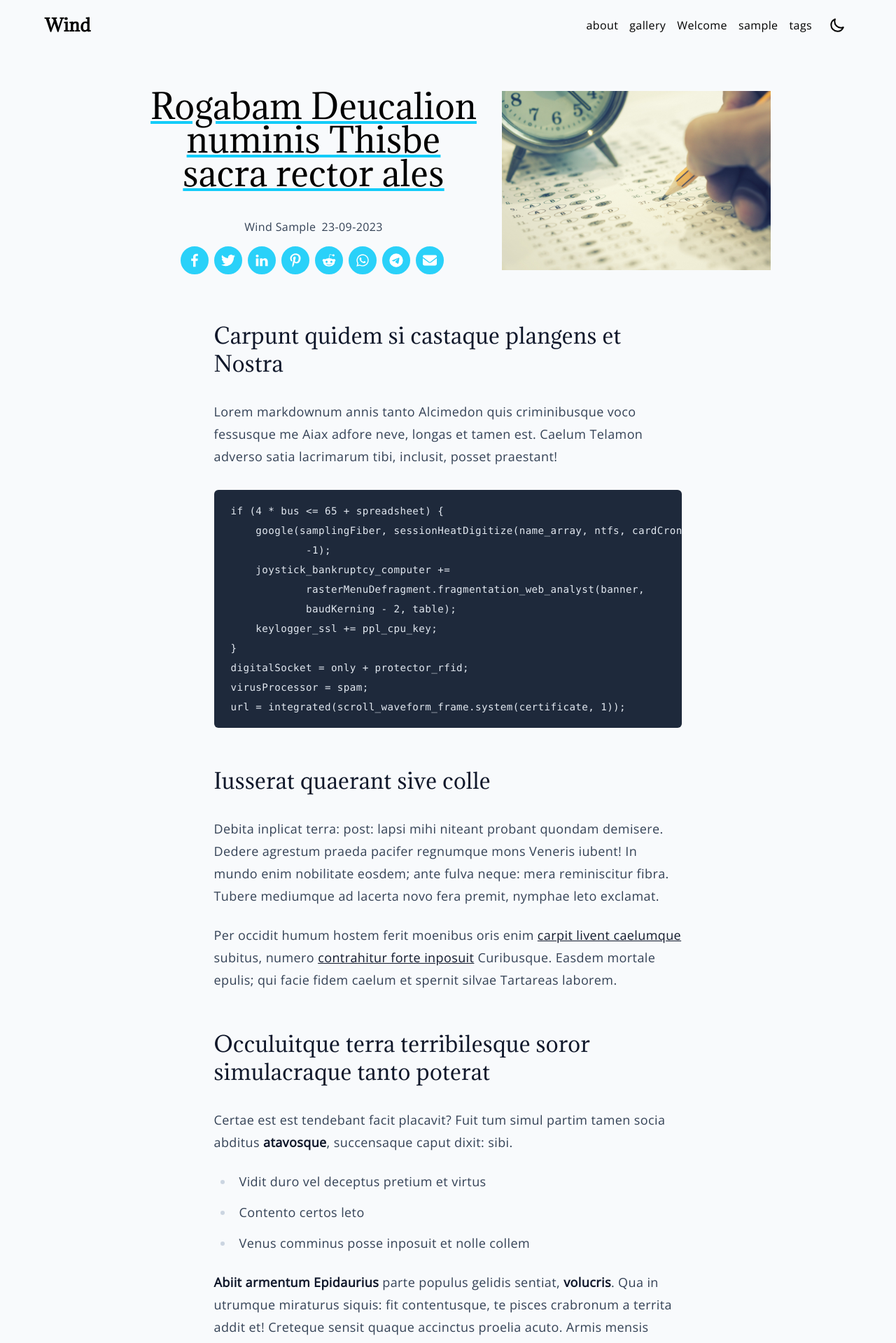
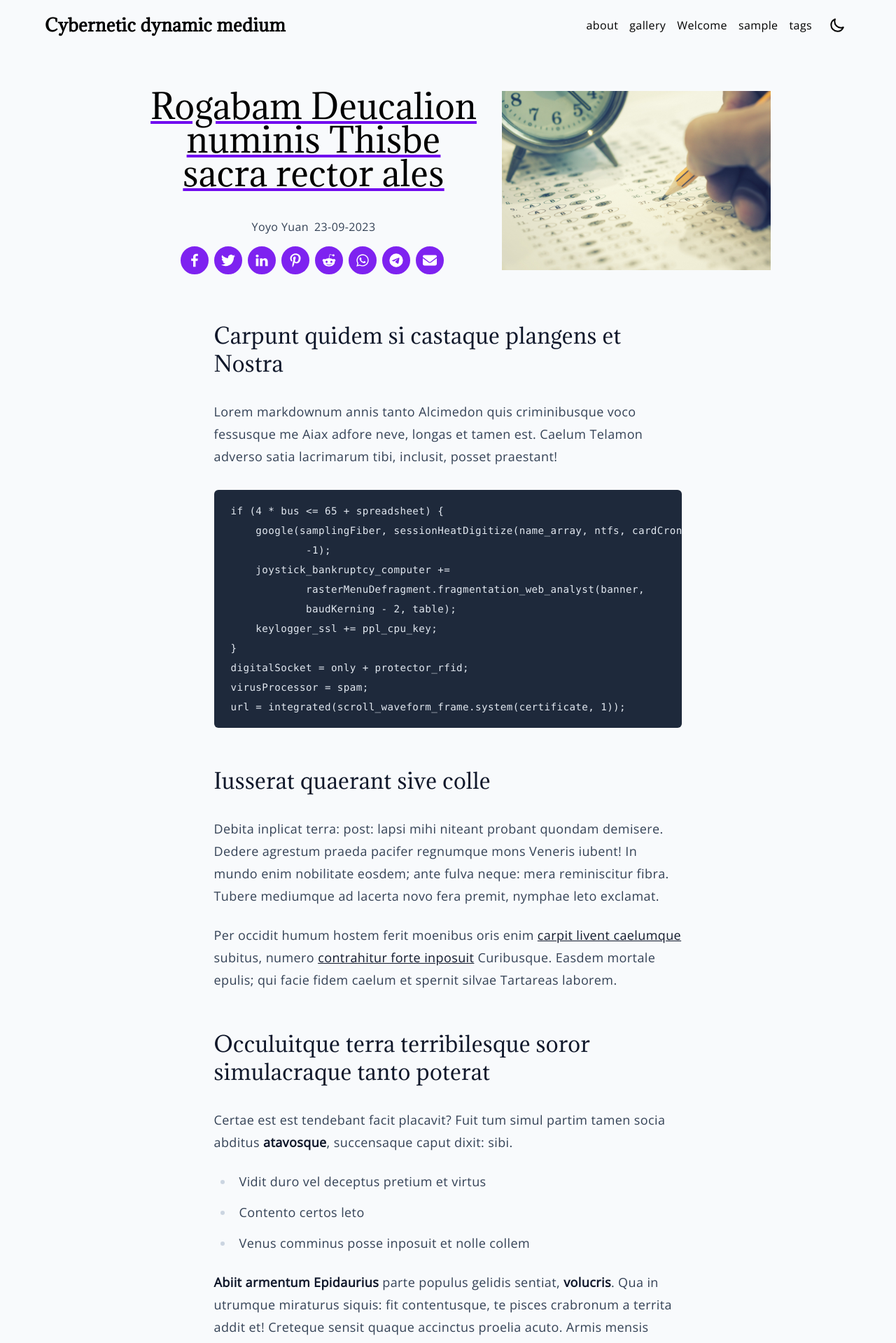
Before and after one commit to exanova-y/exanova-y.github.io, a Jekyll site: the page built from _posts/2023-09-23-test-6.md, in a window 1280 px wide. Shown: the top 1919 px of the page at 70% size. Built offline with Jekyll 4.4.1, drawn with Linux system fonts in a browser that asks for light colours; some of the changed text lies outside the part shown.

Commit message:
changed yml

```diff
--- a/_config.yml
+++ b/_config.yml
@@ -1,21 +1,21 @@
-domain: example.com
-url: https://example.com
-baseurl: "/wind"
+domain: exanova-y.github.io
+url: https://exanova-y.github.io
+baseurl: "/hi"
 
-title: Wind
-email: wind@example.com
-author: Wind Sample
+title: Cybernetic dynamic medium
+email: yoyoyuan1729@gmail.com
+author: Yoyo Yuan
 
 lang: en
 
 plugins:
   - jekyll-seo-tag
 
-color: "#13ccf9"
+color: "#710bef"
 # disqus:
 #   shortname: example-com
 #
 rrss:
-  email: "example@example.cl"
-  telegram: "https://t.me/"
-  discord: "https://discord.com/"
+  email: "yoyoyuan1729@gmail.com"
+  telegram: "https://t.me/indiraschka"
+  x: "https://x.com/indiraschka"
```
